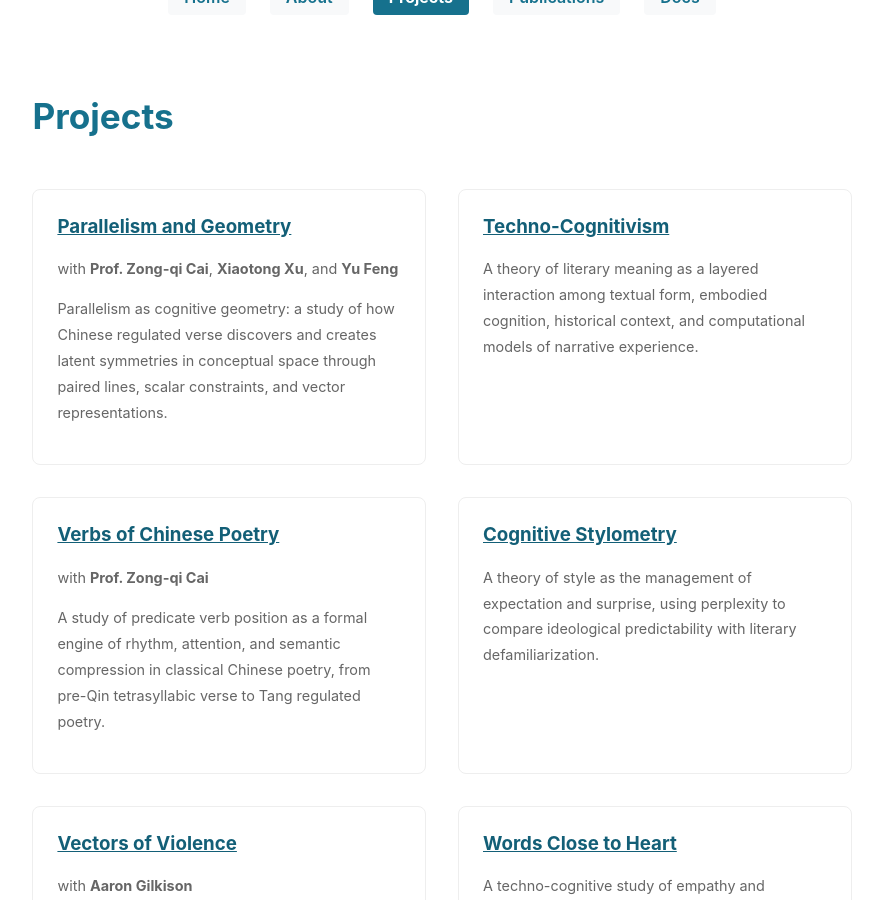
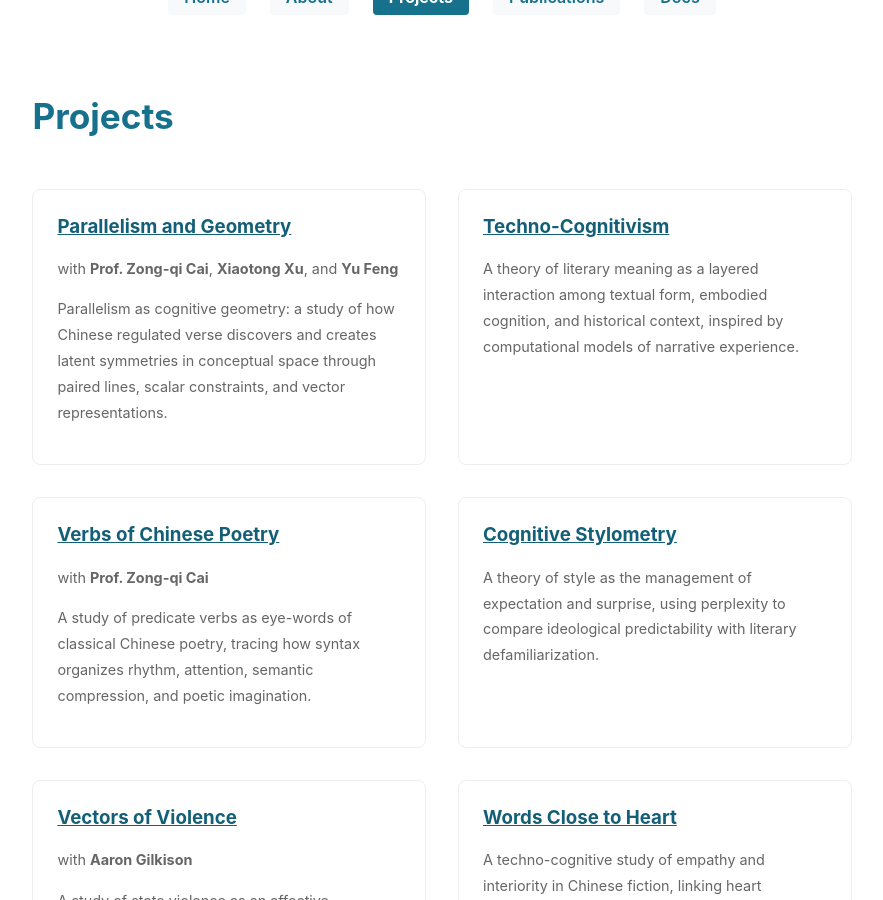
Before and after one commit to mcjkurz/qhchina-web, a Jekyll site: the page built from projects/index.md, in a window 1280 px wide and 900 px high, scrolled down 506 px. Shown: the whole window, without its empty margins (198-1081 px from the left). Built offline with Jekyll 4.4.1, drawn with Linux system fonts in a browser that asks for light colours.

Commit message:
project descriptions

```diff
--- a/projects/index.md
+++ b/projects/index.md
@@ -44,12 +44,12 @@ permalink: /projects/
     </div>
     <div class="project-card">
         <h3><a href="{{ site.baseurl }}/projects/techno-cognitivism">Techno-Cognitivism</a></h3>
-        <p>A theory of literary meaning as a layered interaction among textual form, embodied cognition, historical context, and computational models of narrative experience.</p>
+        <p>A theory of literary meaning as a layered interaction among textual form, embodied cognition, and historical context, inspired by computational models of narrative experience.</p>
     </div>
     <div class="project-card">
         <h3><a href="{{ site.baseurl }}/projects/verbs-chinese-poetry/">Verbs of Chinese Poetry</a></h3>
         <p>with <strong>Prof. Zong-qi Cai</strong></p>
-        <p>A study of predicate verb position as a formal engine of rhythm, attention, and semantic compression in classical Chinese poetry, from pre-Qin tetrasyllabic verse to Tang regulated poetry.</p>
+        <p>A study of predicate verbs as eye-words of classical Chinese poetry, tracing how syntax organizes rhythm, attention, semantic compression, and poetic imagination.</p>
     </div>
     <div class="project-card">
         <h3><a href="{{ site.baseurl }}/projects/cognitive-stylometry/">Cognitive Stylometry</a></h3>
```
Also changed, not shown: projects/verbs-chinese-poetry/index.md (+1 -1 lines), projects/words-close-to-heart/index.md (+2 -0 lines).
